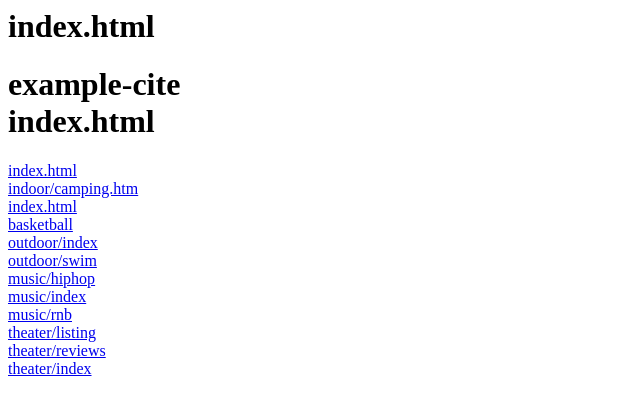
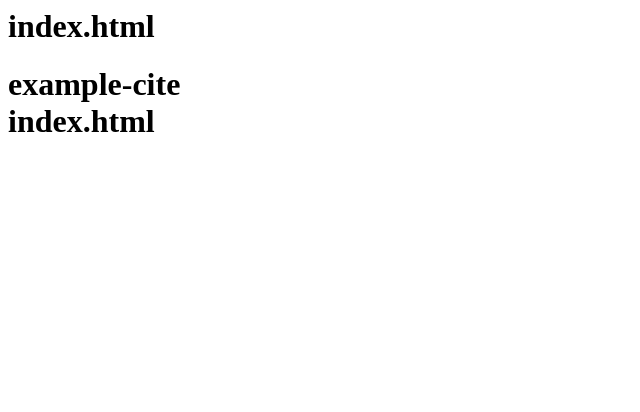
Before and after one commit to sarimsaleem/ASSIGNMENT, a plain HTML site: page example-cite/index.html in a window 1280 px wide. Shown: the whole page, without its empty margins (0-640 px from the left). Drawn offline with Linux system fonts and the light colour scheme.

Commit message:
Update index.html

```diff
--- a/example-cite/index.html
+++ b/example-cite/index.html
@@ -10,19 +10,6 @@
 
 <body>
     <h1>example-cite <br> index.html</h1>
-    <a href="example-cite/index.html">index.html</a><br>
-    <a href="example-cite/css/activities/indoor/camping.html">indoor/camping.htm</a><br>
-    <a href="example-cite/css/activities/indoor/index.html">index.html</a><br>
-    <a href="example-cite/css/activities/outdoor/basketball.html">basketball</a><br>
-    <a href="example-cite/css/activities/outdoor/index.html">outdoor/index</a><br>
-    <a href="example-cite/css/activities/outdoor/swim.html">outdoor/swim</a><br>
-    <a href="example-cite/music/hiphop.html">music/hiphop</a><br>
-    <a href="example-cite/music/index.html">music/index</a><br>
-    <a href="example-cite/music/rnb.html">music/rnb</a><br>
-    <a href="example-cite/theater/listing.html">theater/listing</a><br>
-    <a href="example-cite/theater/reviews.html">theater/reviews</a><br>
-    <a href="example-cite/theater/index.html">theater/index</a><br>
-
 </body>
 
 </html>
```
